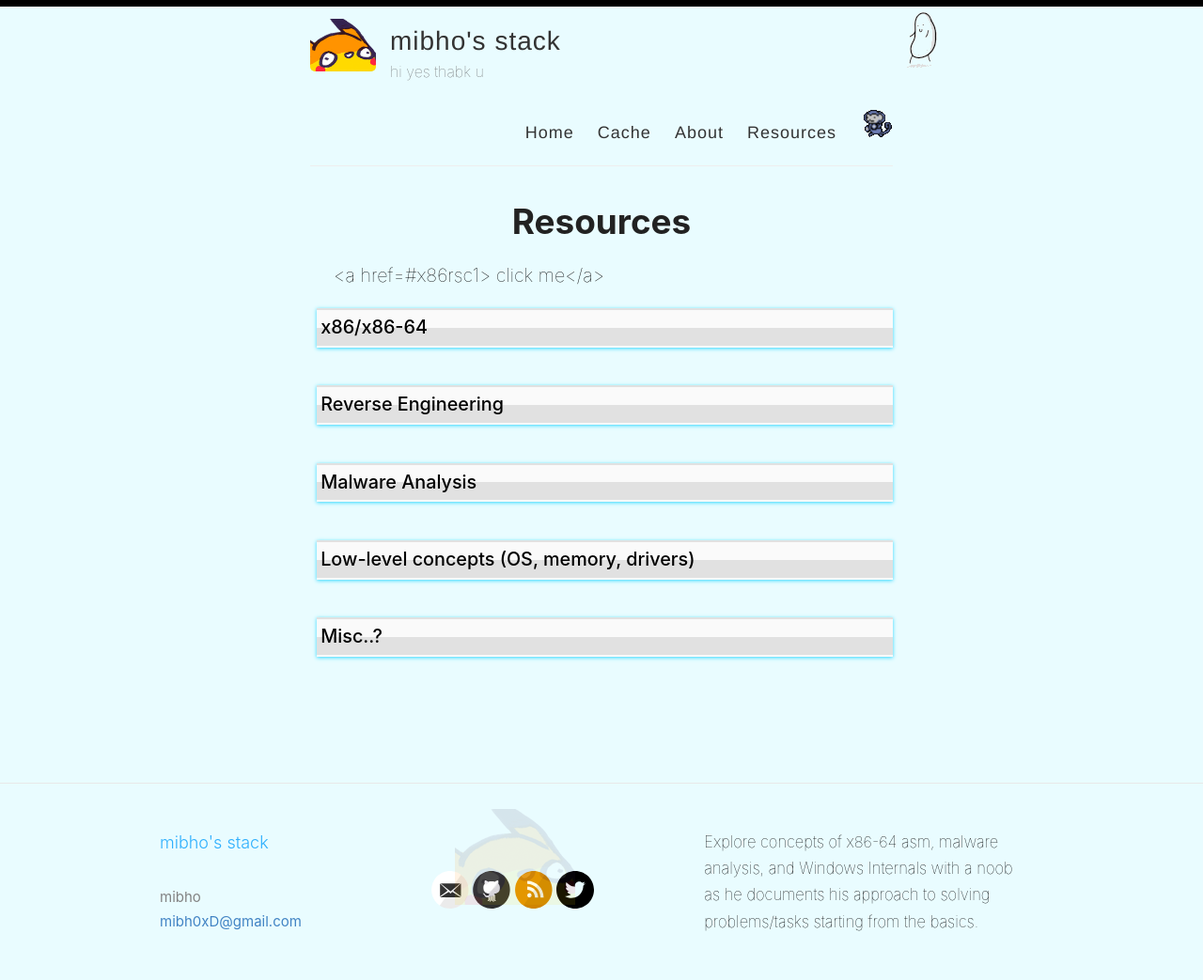
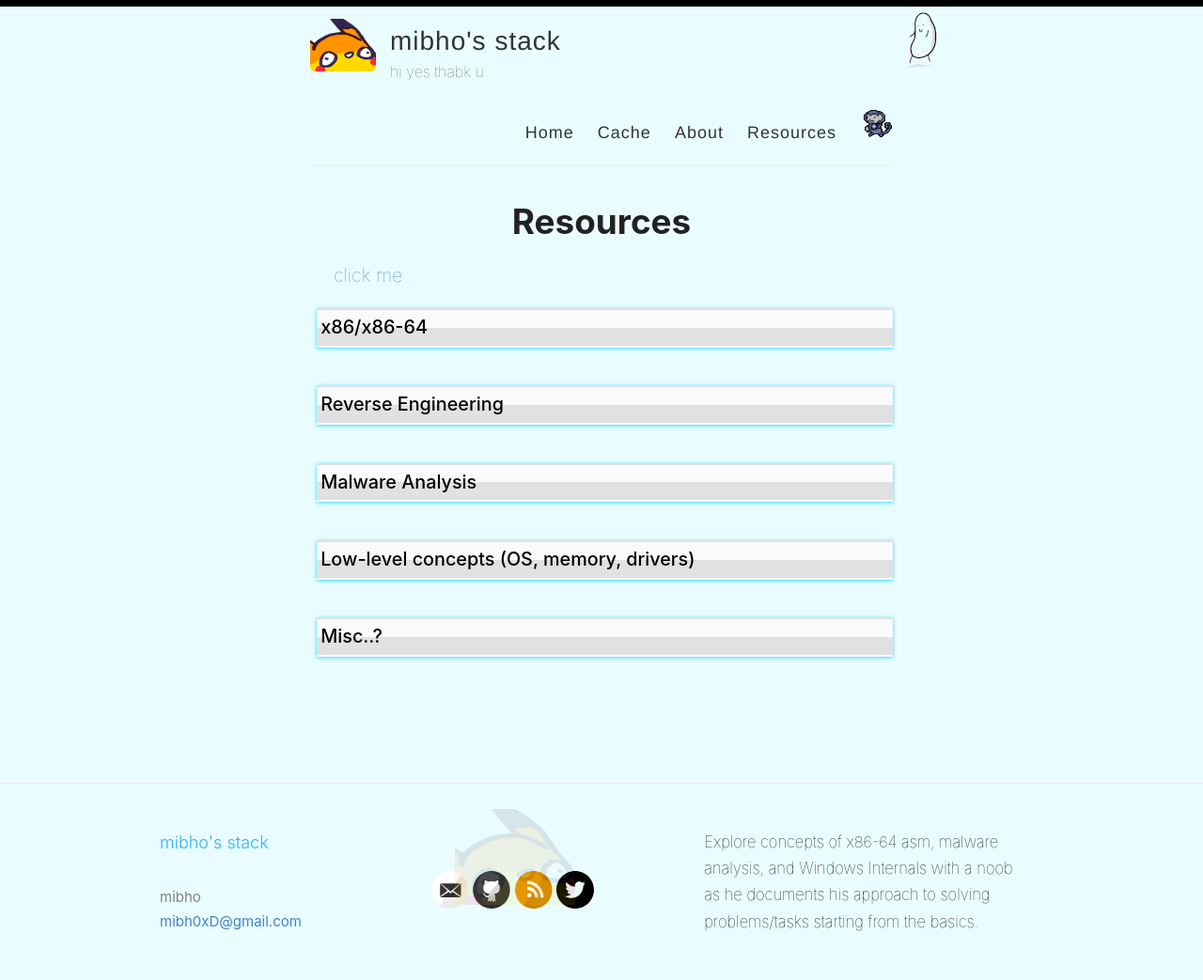
Before and after one commit to mibho/mibho.github.io.old2, a Jekyll site: the page built from _pages/resources.md, in a window 1280 px wide. Shown: the whole page at 94% size. Built offline with Jekyll 4.4.1, drawn with Linux system fonts in a browser that asks for light colours.

Commit message:
Update resources.md

```diff
--- a/_pages/resources.md
+++ b/_pages/resources.md
@@ -4,7 +4,7 @@ title: Resources
 permalink: /resources/
 ---
 
-<a href=#x86rsc1> click me</a>
+<a href="#x86rsc1"> click me</a>
 
 <div class = "rcspg">
 
```
